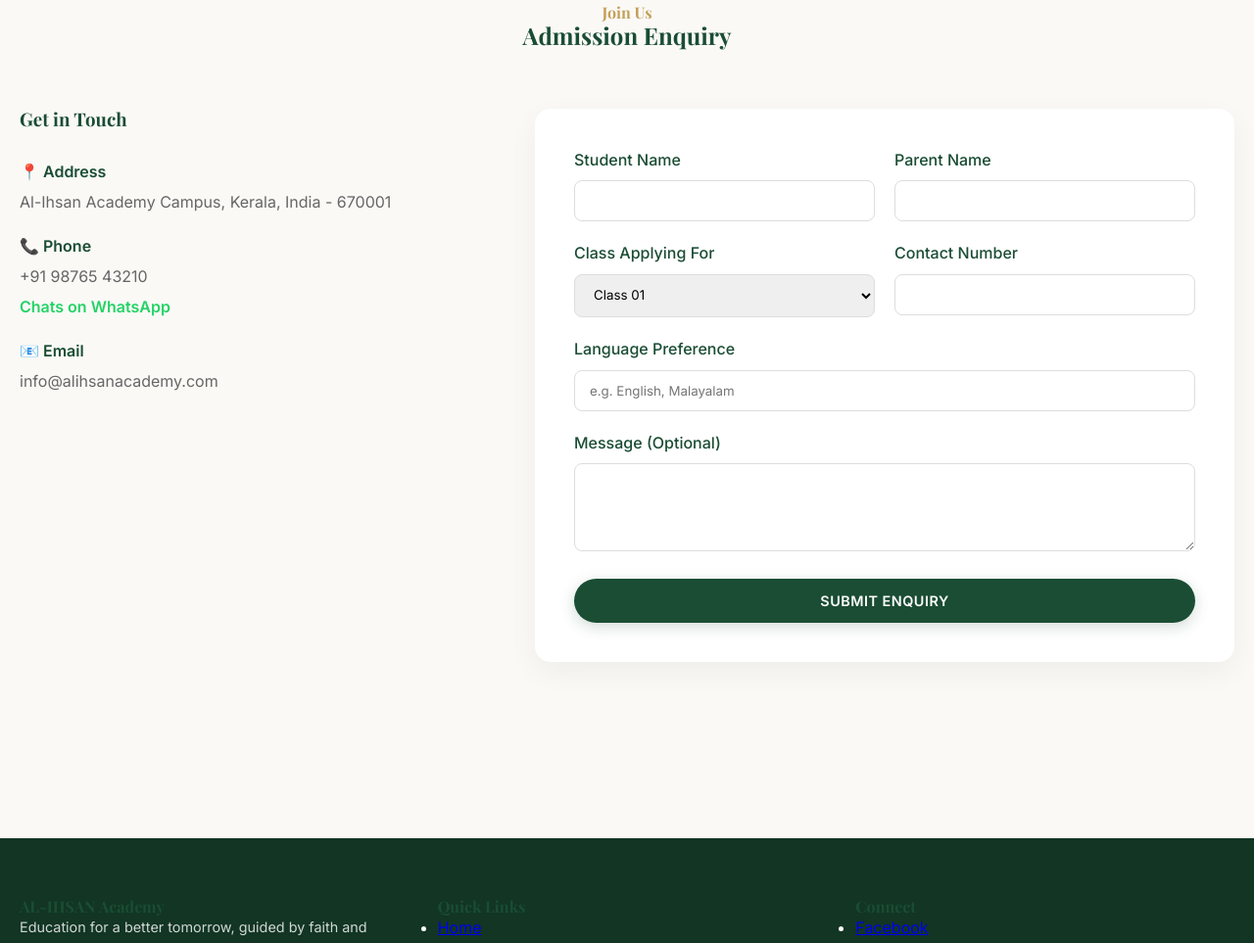
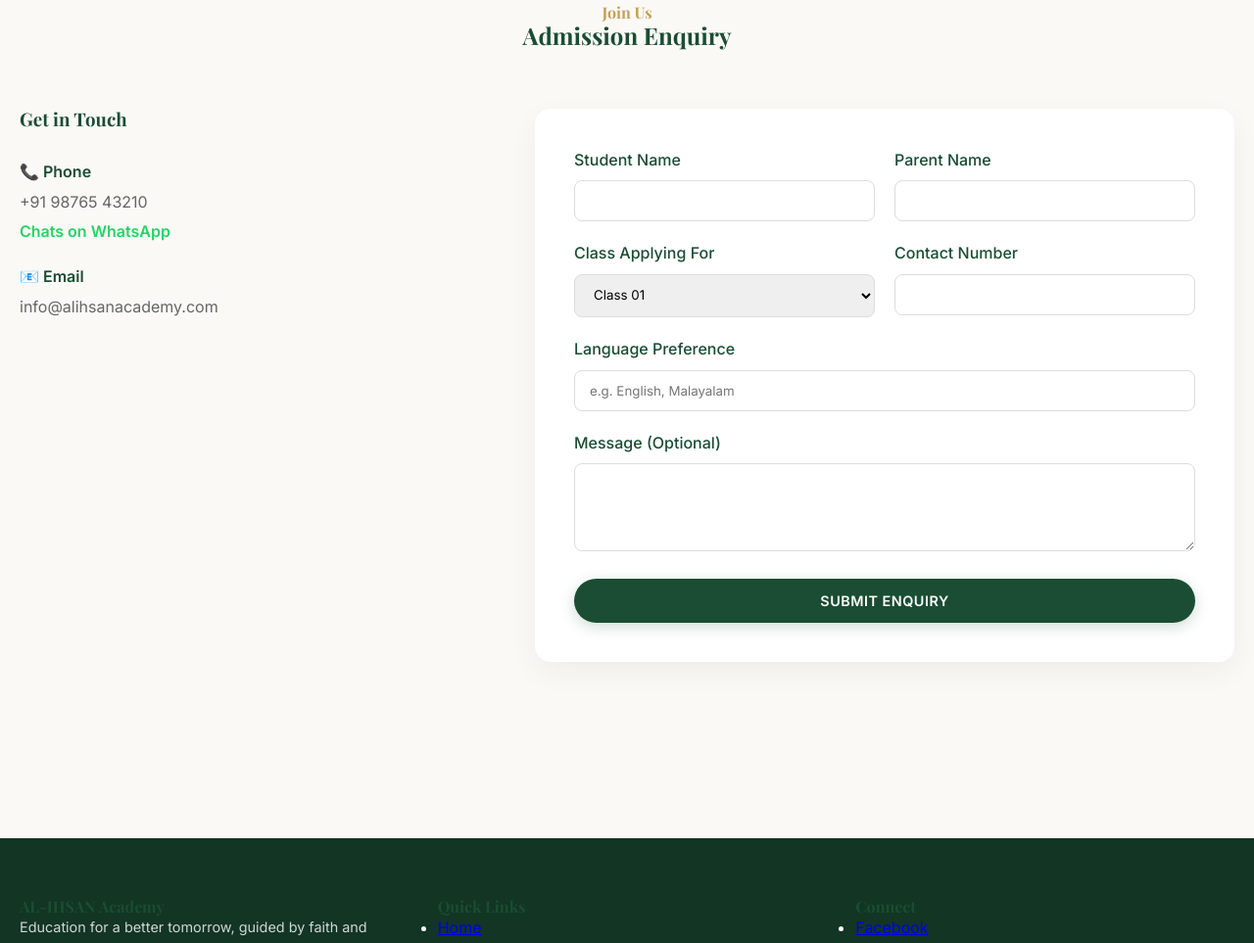
Before and after one commit to safvanahmed9048-git/alihsanacademywebsite, a plain HTML site: page index.html in a window 1280 px wide. Shown: the part 4691-5654 px from the top of the page at 98% size. Drawn offline with nearby package versions, Linux system fonts and the light colour scheme; a web font is replaced by a local one.

Commit message:
Remove Address column from Contact Us page

```diff
--- a/index.html
+++ b/index.html
@@ -173,11 +173,7 @@
                 <!-- Contact Info -->
                 <div style="flex: 1; min-width: 300px;">
                     <h3 style="margin-bottom: 30px;">Get in Touch</h3>
-                    <div style="margin-bottom: 20px;">
-                        <strong style="display: block; color: var(--col-primary); margin-bottom: 5px;">📍
-                            Address</strong>
-                        <p class="app-address" style="color: #666;">Loading...</p>
-                    </div>
+
                     <div style="margin-bottom: 20px;">
                         <strong style="display: block; color: var(--col-primary); margin-bottom: 5px;">📞 Phone</strong>
                         <p><a href="#" class="link-phone app-phone"
```
